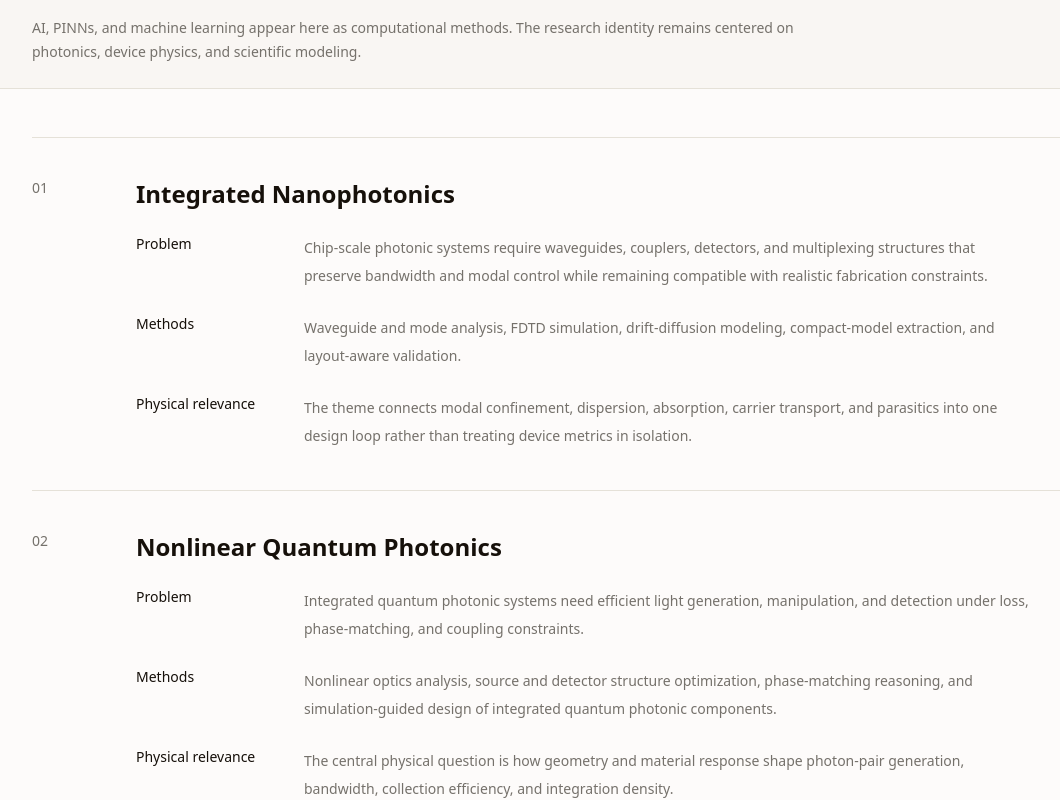
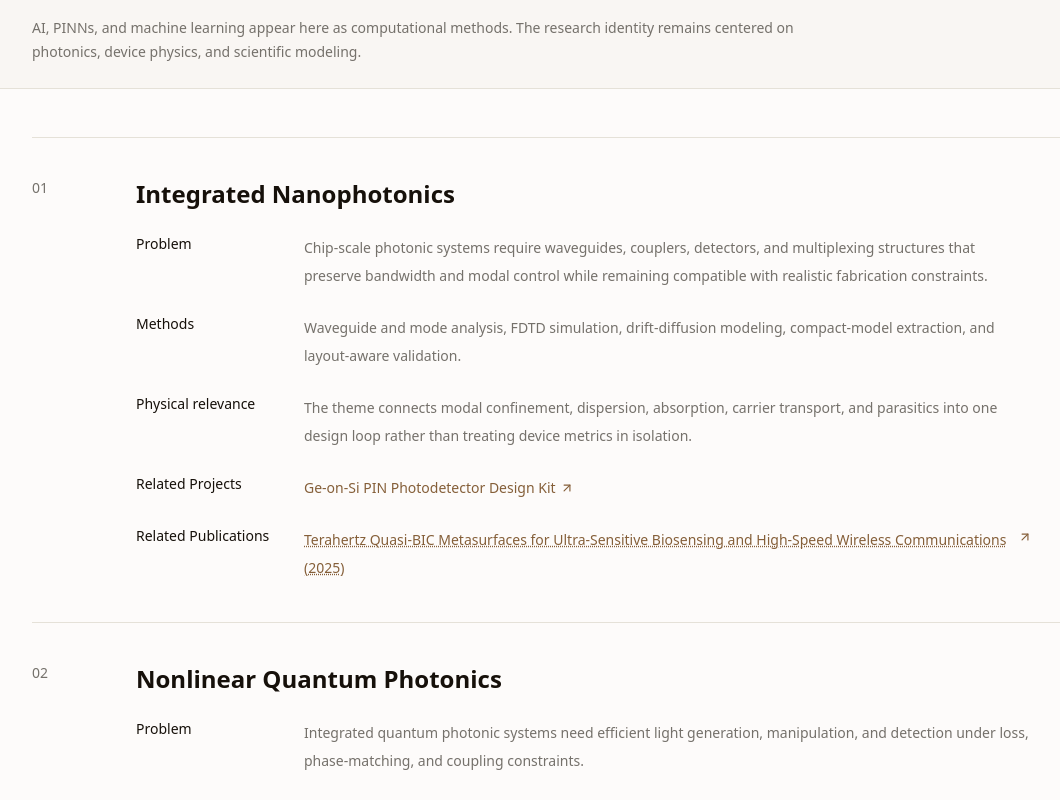
Before and after one commit to iabdul-aal/iabdul-aal.github.io, a Next.js app: page /research in a window 1280 px wide. Shown: the part 480-1280 px from the top of the page, without its empty margins (64-1124 px from the left). Built offline with nearby package versions, Linux system fonts and the light colour scheme.

Commit message:
feat: separate server-only database resolvers to prevent bundler errors and complete cross-linking of topics, projects, and papers

```diff
--- a/app/projects/page.tsx
+++ b/app/projects/page.tsx
@@ -1,5 +1,8 @@
+import Link from "next/link"
 import { ArrowUpRight } from "lucide-react"
 import { projects } from "@/lib/academic-content"
+import { getThemesForProject } from "@/lib/database"
+import { loadPublications } from "@/lib/publications"
 import { createPageMetadata } from "@/lib/seo"
 
 export const metadata = createPageMetadata({
@@ -9,7 +12,9 @@ export const metadata = createPageMetadata({
   path: "/projects",
 })
 
-export default function ProjectsPage() {
+export default async function ProjectsPage() {
+  const publications = await loadPublications()
+
   return (
     <main>
       <section className="mx-auto max-w-6xl px-5 py-14 sm:px-6 md:py-20 lg:px-8">
@@ -27,8 +32,12 @@ export default function ProjectsPage() {
 
       <section className="mx-auto max-w-6xl px-5 pb-16 sm:px-6 lg:px-8">
         <div className="divide-y divide-border border-y border-border">
-          {projects.map((project) => (
-            <article key={project.title} className="py-10">
+          {projects.map((project) => {
+            const projectThemes = getThemesForProject(project.relatedThemes)
+            const projectPublications = publications.filter((pub) => pub.relatedProjects?.includes(project.id))
+
+            return (
+              <article key={project.id} id={project.id} className="py-10 scroll-mt-24">
                 <div className="grid gap-8 lg:grid-cols-[minmax(0,1fr)_18rem]">
                   <div className="max-w-3xl">
                     <p className="text-sm text-muted-foreground">{project.status}</p>
@@ -47,10 +56,46 @@ export default function ProjectsPage() {
                         <dt className="text-sm font-medium text-foreground">Results and Status</dt>
                         <dd className="mt-2 text-sm leading-7 text-muted-foreground">{project.results}</dd>
                       </div>
+
+                      {projectThemes.length > 0 && (
+                        <div>
+                          <dt className="text-sm font-medium text-foreground">Related Topics</dt>
+                          <dd className="mt-2 flex flex-wrap gap-3 text-sm leading-7">
+                            {projectThemes.map((theme) => (
+                              <Link
+                                key={theme.id}
+                                href={`/research#${theme.id}`}
+                                className="inline-flex items-center gap-1 text-accent hover:text-accent-strong transition-colors"
+                              >
+                                {theme.title}
+                                <ArrowUpRight className="h-3.5 w-3.5" />
+                              </Link>
+                            ))}
+                          </dd>
+                        </div>
+                      )}
+
+                      {projectPublications.length > 0 && (
+                        <div>
+                          <dt className="text-sm font-medium text-foreground">Related Publications</dt>
+                          <dd className="mt-2 flex flex-col gap-3 text-sm leading-7">
+                            {projectPublications.map((pub) => (
+                              <Link
+                                key={pub.id}
+                                href={`/publications#${pub.id}`}
+                                className="inline-flex items-start gap-1 text-accent hover:text-accent-strong transition-colors"
+                              >
+                                <span className="underline decoration-dotted">{pub.title} ({pub.year})</span>
+                                <ArrowUpRight className="h-3.5 w-3.5 shrink-0 mt-1" />
+                              </Link>
+                            ))}
+                          </dd>
+                        </div>
+                      )}
                     </dl>
                   </div>
 
-                <aside className="rounded-md border border-border bg-surface p-5">
+                  <aside className="rounded-md border border-border bg-surface p-5 md:self-start">
                     <h3 className="text-sm font-semibold text-foreground">Tools</h3>
                     <ul className="mt-3 flex flex-wrap gap-2">
                       {project.tools.map((tool) => (
@@ -79,7 +124,8 @@ export default function ProjectsPage() {
                   </aside>
                 </div>
               </article>
-          ))}
+            )
+          })}
         </div>
       </section>
     </main>
--- a/app/research/page.tsx
+++ b/app/research/page.tsx
@@ -1,4 +1,8 @@
+import Link from "next/link"
+import { ArrowUpRight } from "lucide-react"
 import { researchThemes } from "@/lib/academic-content"
+import { getProjectsForTheme } from "@/lib/database"
+import { loadPublications } from "@/lib/publications"
 import { createPageMetadata } from "@/lib/seo"
 
 export const metadata = createPageMetadata({
@@ -8,7 +12,9 @@ export const metadata = createPageMetadata({
   path: "/research",
 })
 
-export default function ResearchPage() {
+export default async function ResearchPage() {
+  const publications = await loadPublications()
+
   return (
     <main>
       <section className="mx-auto max-w-6xl px-5 py-14 sm:px-6 md:py-20 lg:px-8">
@@ -36,8 +42,12 @@ export default function ResearchPage() {
 
       <section className="mx-auto max-w-6xl px-5 py-12 sm:px-6 lg:px-8">
         <div className="divide-y divide-border border-y border-border">
-          {researchThemes.map((theme, index) => (
-            <article key={theme.title} className="grid gap-6 py-10 md:grid-cols-[5rem_minmax(0,1fr)]">
+          {researchThemes.map((theme, index) => {
+            const themeProjects = getProjectsForTheme(theme.id)
+            const themePublications = publications.filter((pub) => pub.relatedThemes?.includes(theme.id))
+
+            return (
+              <article key={theme.title} id={theme.id} className="grid gap-6 py-10 md:grid-cols-[5rem_minmax(0,1fr)] scroll-mt-24">
                 <p className="text-sm text-muted-foreground">{String(index + 1).padStart(2, "0")}</p>
                 <div className="max-w-4xl">
                   <h2 className="text-2xl font-semibold leading-8 text-foreground">{theme.title}</h2>
@@ -54,10 +64,47 @@ export default function ResearchPage() {
                       <dt className="text-sm font-medium text-foreground">Physical relevance</dt>
                       <dd className="text-sm leading-7 text-muted-foreground">{theme.physicalRelevance}</dd>
                     </div>
+
+                    {themeProjects.length > 0 && (
+                      <div className="grid gap-2 sm:grid-cols-[10rem_minmax(0,1fr)]">
+                        <dt className="text-sm font-medium text-foreground">Related Projects</dt>
+                        <dd className="flex flex-wrap gap-3 text-sm leading-7">
+                          {themeProjects.map((project) => (
+                            <Link
+                              key={project.id}
+                              href={`/projects#${project.id}`}
+                              className="inline-flex items-center gap-1 text-accent hover:text-accent-strong transition-colors"
+                            >
+                              {project.title}
+                              <ArrowUpRight className="h-3.5 w-3.5" />
+                            </Link>
+                          ))}
+                        </dd>
+                      </div>
+                    )}
+
+                    {themePublications.length > 0 && (
+                      <div className="grid gap-2 sm:grid-cols-[10rem_minmax(0,1fr)]">
+                        <dt className="text-sm font-medium text-foreground">Related Publications</dt>
+                        <dd className="flex flex-col gap-3 text-sm leading-7">
+                          {themePublications.map((pub) => (
+                            <Link
+                              key={pub.id}
+                              href={`/publications#${pub.id}`}
+                              className="inline-flex items-start gap-1 text-accent hover:text-accent-strong transition-colors"
+                            >
+                              <span className="underline decoration-dotted">{pub.title} ({pub.year})</span>
+                              <ArrowUpRight className="h-3.5 w-3.5 shrink-0 mt-1" />
+                            </Link>
+                          ))}
+                        </dd>
+                      </div>
+                    )}
                   </dl>
                 </div>
               </article>
-          ))}
+            )
+          })}
         </div>
       </section>
     </main>
--- a/components/publications-list.tsx
+++ b/components/publications-list.tsx
@@ -1,8 +1,10 @@
 "use client"
 
+import Link from "next/link"
 import { useState } from "react"
 import { ArrowUpRight, Check, Copy, FileText } from "lucide-react"
 import type { PublicationRecord } from "@/lib/publications"
+import { researchThemes, projects } from "@/lib/academic-content"
 
 type PublicationsListProps = {
   publications: PublicationRecord[]
@@ -47,6 +49,44 @@ export function PublicationsList({ publications, compact = false }: Publications
                     </span>
                   ))}
                 </p>
+              )}
+
+              {publication.relatedThemes && publication.relatedThemes.length > 0 && (
+                <div className="mt-3 flex flex-wrap items-center gap-2 text-xs">
+                  <span className="text-muted-foreground">Topics:</span>
+                  {publication.relatedThemes.map((themeId) => {
+                    const theme = researchThemes.find((t) => t.id === themeId)
+                    if (!theme) return null
+                    return (
+                      <Link
+                        key={themeId}
+                        href={`/research#${themeId}`}
+                        className="rounded-md border border-border bg-surface px-2 py-0.5 text-accent hover:border-accent hover:text-accent-strong transition-colors"
+                      >
+                        {theme.title}
+                      </Link>
+                    )
+                  })}
+                </div>
+              )}
+
+              {publication.relatedProjects && publication.relatedProjects.length > 0 && (
+                <div className="mt-2 flex flex-wrap items-center gap-2 text-xs">
+                  <span className="text-muted-foreground">Projects:</span>
+                  {publication.relatedProjects.map((projectId) => {
+                    const project = projects.find((p) => p.id === projectId)
+                    if (!project) return null
+                    return (
+                      <Link
+                        key={projectId}
+                        href={`/projects#${projectId}`}
+                        className="rounded-md border border-border bg-surface px-2 py-0.5 text-accent hover:border-accent hover:text-accent-strong transition-colors"
+                      >
+                        {project.title}
+                      </Link>
+                    )
+                  })}
+                </div>
               )}
             </div>
 
--- a/lib/academic-content.ts
+++ b/lib/academic-content.ts
@@ -36,6 +36,7 @@ export const aboutParagraphs = [
 
 export const researchThemes = [
   {
+    id: "integrated-nanophotonics",
     title: "Integrated Nanophotonics",
     problem:
       "Chip-scale photonic systems require waveguides, couplers, detectors, and multiplexing structures that preserve bandwidth and modal control while remaining compatible with realistic fabrication constraints.",
@@ -45,6 +46,7 @@ export const researchThemes = [
       "The theme connects modal confinement, dispersion, absorption, carrier transport, and parasitics into one design loop rather than treating device metrics in isolation.",
   },
   {
+    id: "nonlinear-quantum-photonics",
     title: "Nonlinear Quantum Photonics",
     problem:
       "Integrated quantum photonic systems need efficient light generation, manipulation, and detection under loss, phase-matching, and coupling constraints.",
@@ -54,6 +56,7 @@ export const researchThemes = [
       "The central physical question is how geometry and material response shape photon-pair generation, bandwidth, collection efficiency, and integration density.",
   },
   {
+    id: "physics-informed-design",
     title: "Physics-Informed Design",
     problem:
       "Target photonic responses can be hard to derive manually from geometry, while purely data-driven models become unreliable without physical constraints.",
@@ -62,11 +65,11 @@ export const researchThemes = [
     physicalRelevance:
       "This framework ensures optimized device structures satisfy Maxwell equations and boundary conditions, rather than treating optimization as black-box fitting.",
   },
-
 ] as const
 
 export const projects = [
   {
+    id: "pd-design-kit",
     title: "Ge-on-Si PIN Photodetector Design Kit",
     status: "Public software and citable design artifact",
     objective:
@@ -80,6 +83,7 @@ export const projects = [
       { label: "Repository", href: "https://github.com/iabdul-aal/PD-design-kit" },
       { label: "DOI", href: "https://doi.org/10.5281/zenodo.19652934" },
     ],
+    relatedThemes: ["integrated-nanophotonics", "physics-informed-design"],
   },
 ] as const
 
--- /dev/null
+++ b/lib/database.ts
@@ -0,0 +1,20 @@
+import { researchThemes, projects } from "./academic-content"
+import { loadPublications, PublicationRecord } from "./publications"
+
+export async function getPublicationsForTheme(themeId: string): Promise<PublicationRecord[]> {
+  const all = await loadPublications()
+  return all.filter((pub) => pub.relatedThemes?.includes(themeId))
+}
+
+export function getProjectsForTheme(themeId: string) {
+  return projects.filter((project) => (project.relatedThemes as readonly string[])?.includes(themeId))
+}
+
+export function getThemesForProject(projectRelatedThemes: readonly string[]) {
+  return researchThemes.filter((theme) => projectRelatedThemes.includes(theme.id))
+}
+
+export async function getPublicationsForProject(projectId: string): Promise<PublicationRecord[]> {
+  const all = await loadPublications()
+  return all.filter((pub) => pub.relatedProjects?.includes(projectId))
+}
--- a/lib/publications.ts
+++ b/lib/publications.ts
@@ -28,13 +28,15 @@ export type PublicationRecord = {
   submitted?: string
   subjects?: string[]
   bibtex: string
+  relatedThemes?: string[]
+  relatedProjects?: string[]
 }
 
 const ARXIV_DOI_PREFIX = "10.48550/arxiv."
 
 const publicationOverrides: Record<
   string,
-  Partial<Pick<PublicationRecord, "authors" | "submitted" | "subjects">> & { bibtexKey?: string; primaryClass?: string }
+  Partial<Pick<PublicationRecord, "authors" | "submitted" | "subjects" | "relatedThemes" | "relatedProjects">> & { bibtexKey?: string; primaryClass?: string }
 > = {
   "2510.00357": {
     authors: ["Islam I. Abdulaal", "Abdelrahman W. A. Elsayed", "Omar A. M. Abdelraouf"],
@@ -42,6 +44,8 @@ const publicationOverrides: Record<
     subjects: ["Optics", "Systems and Control", "Medical Physics"],
     bibtexKey: "abdulaal2025terahertz",
     primaryClass: "physics.optics",
+    relatedThemes: ["integrated-nanophotonics", "physics-informed-design"],
+    relatedProjects: [],
   },
   "2606.21945": {
     authors: [
@@ -56,6 +60,8 @@ const publicationOverrides: Record<
     subjects: ["Optics"],
     bibtexKey: "labeb2026beyond",
     primaryClass: "physics.optics",
+    relatedThemes: ["physics-informed-design", "nonlinear-quantum-photonics"],
+    relatedProjects: [],
   },
 }
 
@@ -166,6 +172,8 @@ export async function loadPublications(): Promise<PublicationRecord[]> {
           abstract: item.abstract,
           submitted: override?.submitted,
           subjects: override?.subjects,
+          relatedThemes: override?.relatedThemes ?? [],
+          relatedProjects: override?.relatedProjects ?? [],
           bibtex: createBibtex({
             title,
             authors,
```
Lines whose indentation alone changed are shown as unchanged.
